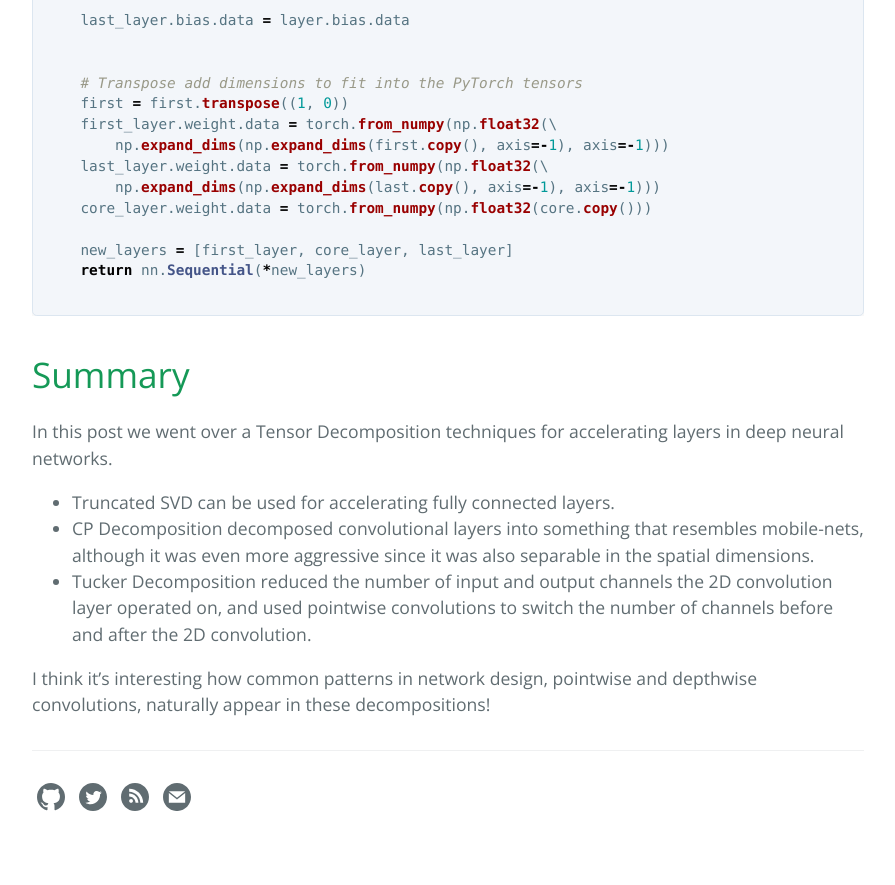
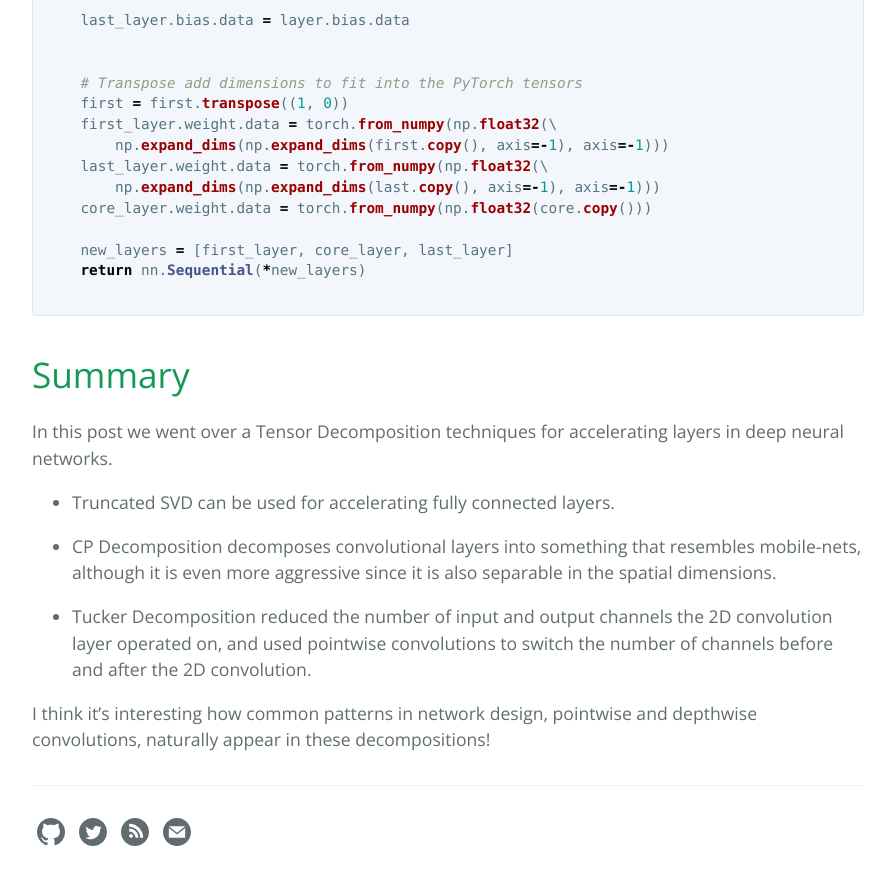
Before and after one commit to jacobgil/jacobgil.github.io, a Jekyll site: the page built from _posts/2018-01-23-tensor-decompositions-deep-neural-networks.md, in a window 1280 px wide and 900 px high, scrolled down 9901 px. Shown: the top 885 px of the window, without its empty margins (192-1087 px from the left). Built offline with Jekyll 4.4.1, drawn with Linux system fonts in a browser that asks for light colours; formulas are drawn with MathJax 3; comment, search, counter and statistics services are not loaded; some of the changed text lies outside the part shown.

Commit message:
Update 2018-01-23-tensor-decompositions-deep-neural-networks.md

```diff
--- a/_posts/2018-01-23-tensor-decompositions-deep-neural-networks.md
+++ b/_posts/2018-01-23-tensor-decompositions-deep-neural-networks.md
@@ -351,7 +351,9 @@ def tucker_decomposition_conv_layer(layer):
 In this post we went over a Tensor Decomposition techniques for accelerating layers in deep neural networks.
 
  - Truncated SVD can be used for accelerating fully connected layers.
- - CP Decomposition decomposed convolutional layers into something that resembles mobile-nets, although it was even more aggressive since it was also separable in the spatial dimensions.
+
+ - CP Decomposition decomposes convolutional layers into something that resembles mobile-nets, although it is even more aggressive since it is also separable in the spatial dimensions.
+
  - Tucker Decomposition reduced the number of input and output channels the 2D convolution layer operated on, and used pointwise convolutions to switch the number of channels before and after the 2D convolution.
 
 I think it's interesting how common patterns in network design, pointwise and depthwise convolutions, naturally appear in these decompositions!
```
Also changed, not shown: other parts of _posts/2018-01-23-tensor-decompositions-deep-neural-networks.md (+1 -1 lines).
